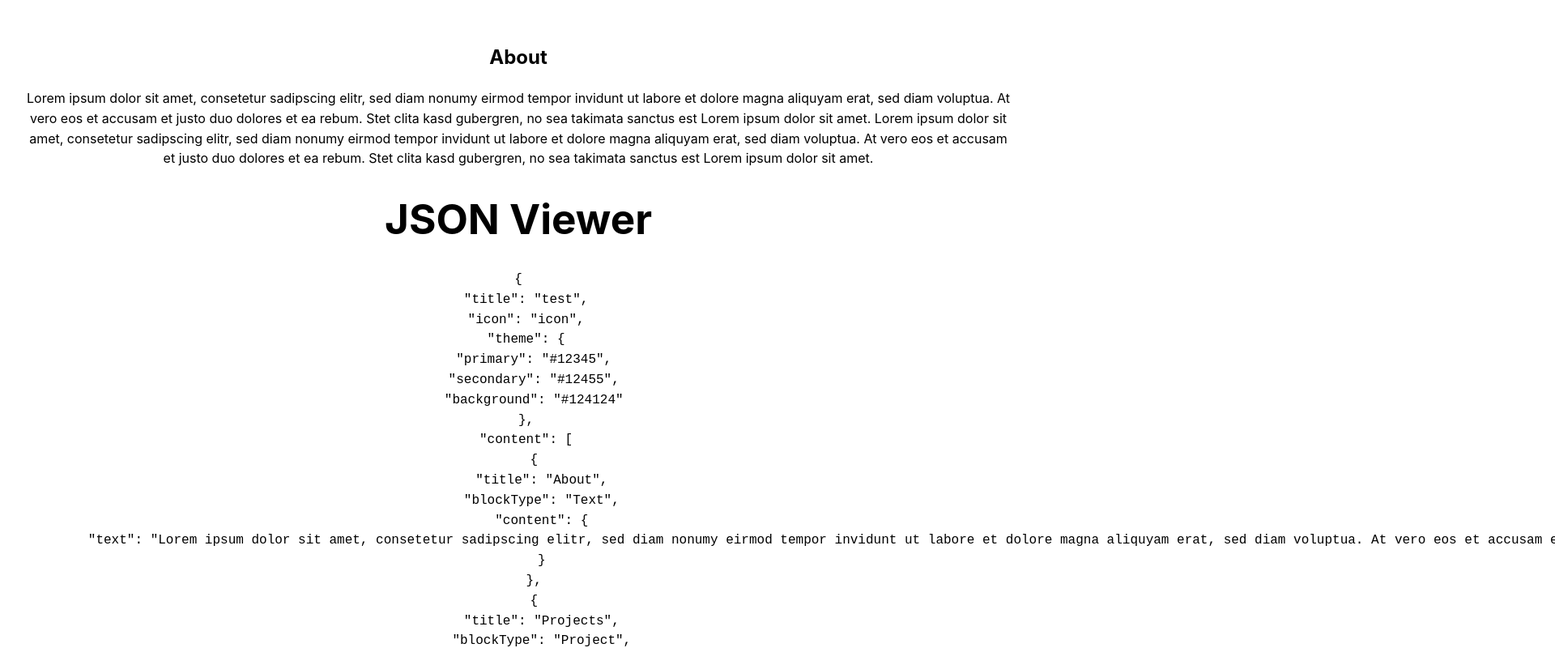
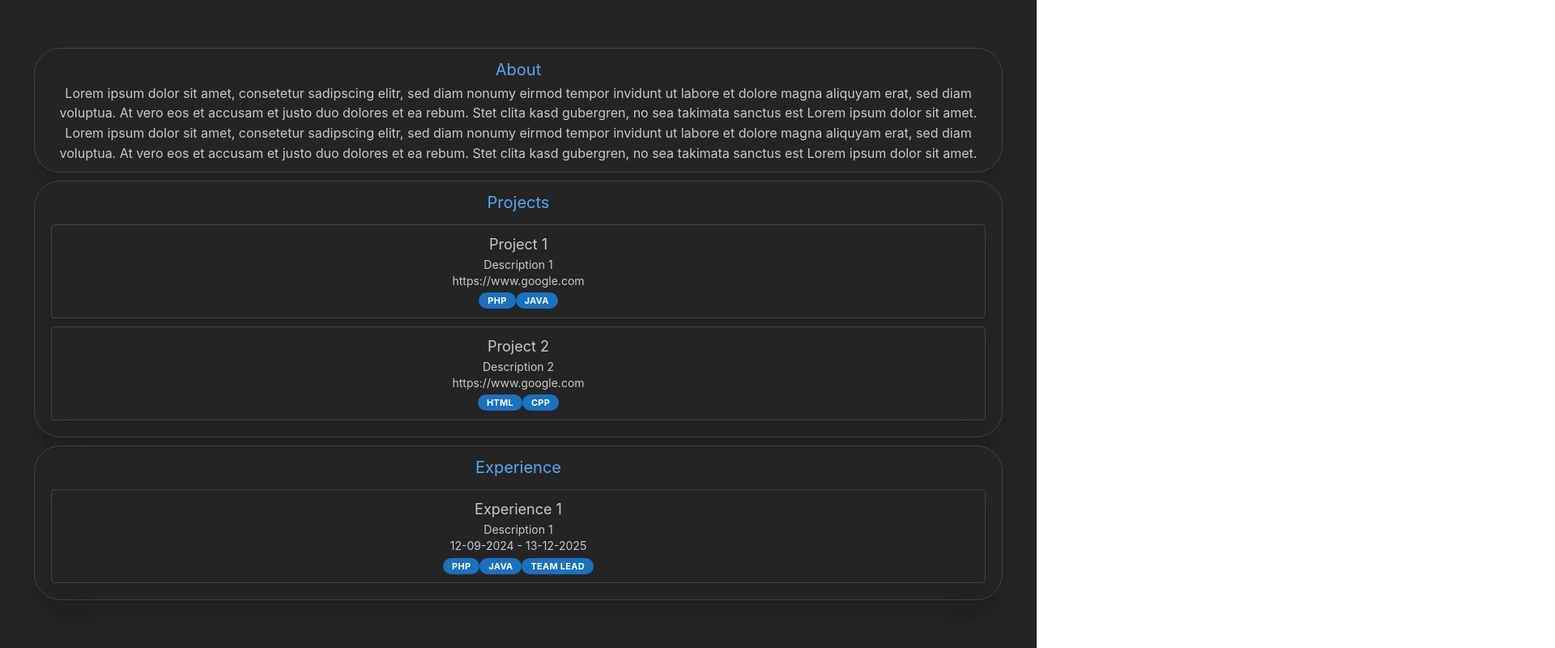
Before and after one commit to schergen-org/JAWG, a React (Vite) app: page / in a window 1280 px wide. Shown: the top 800 px of the page at 81% size, 1920 px wide, since content can reach past the window. Built offline with nearby package versions, Linux system fonts and the light colour scheme.

Commit message:
Add experience and project blocks (#27)

```diff
--- a/public/json/content.json
+++ b/public/json/content.json
@@ -43,13 +43,14 @@
             "blockType": "Experience",
             "content": [
                 {
-                    "title": "Project 1",
+                    "title": "Experience 1",
                     "description": "Description 1",
                     "startDate": "12-09-2024",
                     "endDate": "13-12-2025",
                     "tags": [
                         "php",
-                        "java"
+                        "java",
+                        "Team Lead"
                     ]
                 }
             ]
--- a/src/App.tsx
+++ b/src/App.tsx
@@ -18,8 +18,8 @@ function App() {
                 <BlockBuilder
                     blocks={data?.content ?? []}
                 />
-                <h1>JSON Viewer</h1>
-                <pre>{data ? JSON.stringify(data, null, 2) : 'Keine Daten verfügbar'}</pre>
+                {/* <h1>JSON Viewer</h1>
+                <pre>{data ? JSON.stringify(data, null, 2) : 'Keine Daten verfügbar'}</pre> */}
             </div>
         </>
     )
--- /dev/null
+++ b/src/components/blocks/experience/ExperienceComponent.tsx
@@ -0,0 +1,47 @@
+import './ExperienceComponent.css'
+import { Badge, Paper, Text } from '@mantine/core'
+import { ExperienceBlock } from '../../../types/blocks/ExperienceBlock'
+
+type experienceProps = {
+  content: ExperienceBlock[],
+  title: string
+}
+export default function ExperienceComponent({ content, title }: experienceProps) {
+    return (
+        <Paper
+            withBorder
+            shadow="xl"
+            radius="xl"
+            p={10}
+            m={10}
+        >
+            <Text
+                size="xl"
+                c="blue"
+            >
+                {title}
+            </Text>
+            {
+                content.map((experience: ExperienceBlock, index: number) => {
+                    return (
+                        <Paper
+                            m={10}
+                            withBorder
+                            key={index}
+                            p={10}
+                        >
+                            <Text size="lg">{experience.title}</Text>
+                            <Text size='sm'>{experience.description}</Text>
+                            <Text size='sm'>{experience.startDate} - {experience.endDate}</Text>
+                            {experience.tags.map((tag: string, index: number) => {
+                                return (
+                                    <Badge key={index}>{tag}</Badge>
+                                )
+                            })}
+                        </Paper>
+                    )
+                })
+            }
+        </Paper>
+    )
+}
--- /dev/null
+++ b/src/components/blocks/projects/ProjectsComponent.tsx
@@ -0,0 +1,47 @@
+import './ProjectsComponent.css'
+import { ProjectBlock } from '../../../types/blocks/ProjectBlock'
+import { Badge, Paper, Text } from '@mantine/core'
+
+type projectsProps = {
+  content: ProjectBlock[],
+  title: string
+}
+export default function ProjectsComponent({ content, title }: projectsProps) {
+    return (
+        <Paper
+            withBorder
+            shadow="xl"
+            radius="xl"
+            p={10}
+            m={10}
+        >
+            <Text
+                size="xl"
+                c="blue"
+            >
+                {title}
+            </Text>
+            {
+                content.map((project: ProjectBlock, index: number) => {
+                    return (
+                        <Paper
+                            m={10}
+                            withBorder
+                            key={index}
+                            p={10}
+                        >
+                            <Text size="lg">{project.title}</Text>
+                            <Text size='sm'>{project.description}</Text>
+                            <Text size='sm'>{project.link}</Text>
+                            {project.tags.map((tag: string, index: number) => {
+                                return (
+                                    <Badge key={index}>{tag}</Badge>
+                                )
+                            })}
+                        </Paper>
+                    )
+                })
+            }
+        </Paper>
+    )
+}
--- /dev/null
+++ b/src/components/blocks/text/TextComponent.tsx
@@ -0,0 +1,29 @@
+import './TextComponent.css'
+import { TextBlock } from '../../../types/blocks/TextBlock'
+import { Paper, Text } from '@mantine/core'
+
+type textProps = {
+  content: TextBlock,
+  title: string
+}
+export default function TextComponent({ content, title }: textProps) {
+    return (
+        <Paper
+            withBorder
+            shadow="xl"
+            radius="xl"
+            p={10}
+            m={10}
+        >
+            <Text
+                size="xl"
+                c="blue"
+            >
+                {title}
+            </Text>
+            <Text>
+                {content.text}
+            </Text>
+        </Paper>
+    )
+}
--- a/src/components/blocks/text/text.tsx
+++ /dev/null
@@ -1,15 +0,0 @@
-import './text.css'
-import { TextBlock } from '../../../types/blocks/TextBlock'
-
-type textProps = {
-  content: TextBlock,
-  title: string
-}
-export default function Text({ content, title }: textProps) {
-    return (
-        <>
-            <h2>{title}</h2>
-            <div>{content.text}</div>
-        </>
-    )
-}
--- a/src/components/builders/blockBuilder.tsx
+++ b/src/components/builders/blockBuilder.tsx
@@ -1,5 +1,7 @@
 import { Blocks, ContentBlock, contentType } from '../../types/Schema';
-import Text from '../blocks/text/text'
+import ExperienceComponent from '../blocks/experience/ExperienceComponent';
+import ProjectsComponent from '../blocks/projects/ProjectsComponent';
+import TextComponent from '../blocks/text/TextComponent'
 
 type blockBuilderProps = {
   blocks: ContentBlock[];
@@ -14,10 +16,22 @@ export default function BlockBuilder({ blocks }: blockBuilderProps) {
                             key={index}
                         >
                             {block.blockType === Blocks.TEXT &&
-                <Text
-                    content={block.content as contentType[Blocks.TEXT]}
-                    title={block.title}
-                />
+                                <TextComponent
+                                    content={block.content as contentType[Blocks.TEXT]}
+                                    title={block.title}
+                                />
+                            }
+                            {block.blockType === Blocks.PROJECT &&
+                                <ProjectsComponent
+                                    content={block.content as contentType[Blocks.PROJECT]}
+                                    title={block.title}
+                                />
+                            }
+                            {block.blockType === Blocks.EXPERIENCE &&
+                                <ExperienceComponent
+                                    content={block.content as contentType[Blocks.EXPERIENCE]}
+                                    title={block.title}
+                                />
                             }
                         </div>
                     )
--- a/src/main.tsx
+++ b/src/main.tsx
@@ -6,7 +6,7 @@ import { MantineProvider } from '@mantine/core'
 
 createRoot(document.getElementById('root')!).render(
     <StrictMode>
-        <MantineProvider>
+        <MantineProvider defaultColorScheme='dark'>
             <App />
         </MantineProvider>
     </StrictMode>,
```
Also changed, not shown: src/components/blocks/experience/ExperienceComponent.css (added), src/components/blocks/projects/ProjectsComponent.css (added), src/components/blocks/text/TextComponent.css (added).
